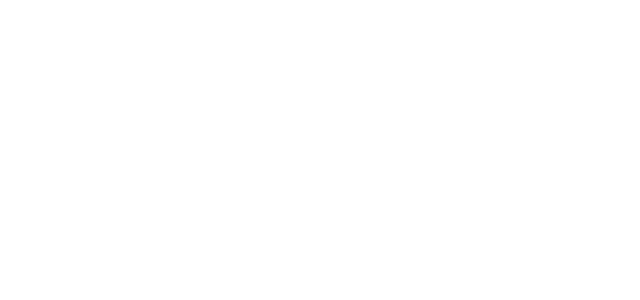
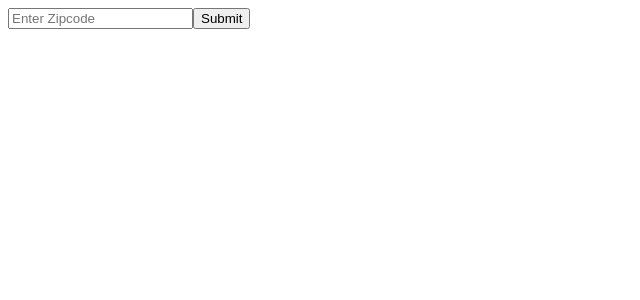
Before and after one commit to wrvines/reactweatherapp, a React (Create React App) app: page / in a window 1280 px wide. Shown: the top 300 px of the page, without its empty margins (0-640 px from the left). Built offline with nearby package versions, Linux system fonts and the light colour scheme.

Commit message:
got button to display zipcode

```diff
--- a/src/App.js
+++ b/src/App.js
@@ -1,7 +1,12 @@
 import "./App.css";
+import Weather from "./components/Weather";
 
 function App() {
-  return <div className="App"></div>;
+  return (
+    <div className="App">
+      <Weather />
+    </div>
+  );
 }
 
 export default App;
--- /dev/null
+++ b/src/components/Weather.js
@@ -0,0 +1,39 @@
+import React from "react";
+import "./Weather.css";
+
+function Weather() {
+  //store input
+  const [zipcode, setZipcode] = React.useState("");
+  const [weather, setWeather] = React.useState("");
+  const handleTextBox = (event) => {
+    // console.log("input");
+    // console.log(event.target.value);
+    setZipcode(event.target.value);
+  };
+
+  const showZipcode = () => {
+    // console.log("zipcode");
+    setWeather(`Showing Weather for ${zipcode}.`);
+    //clear input
+    setZipcode("");
+  };
+
+  return (
+    <div>
+      <input
+        type="number"
+        placeholder="Enter Zipcode"
+        onChange={handleTextBox}
+        value={zipcode}
+      ></input>
+      <button onClick={showZipcode}>Submit</button>
+      <div>
+        <h3>{weather}</h3>
+        <p></p>
+        <p></p>
+      </div>
+    </div>
+  );
+}
+
+export default Weather;
```
Also changed, not shown: src/components/Weather.css (added).
